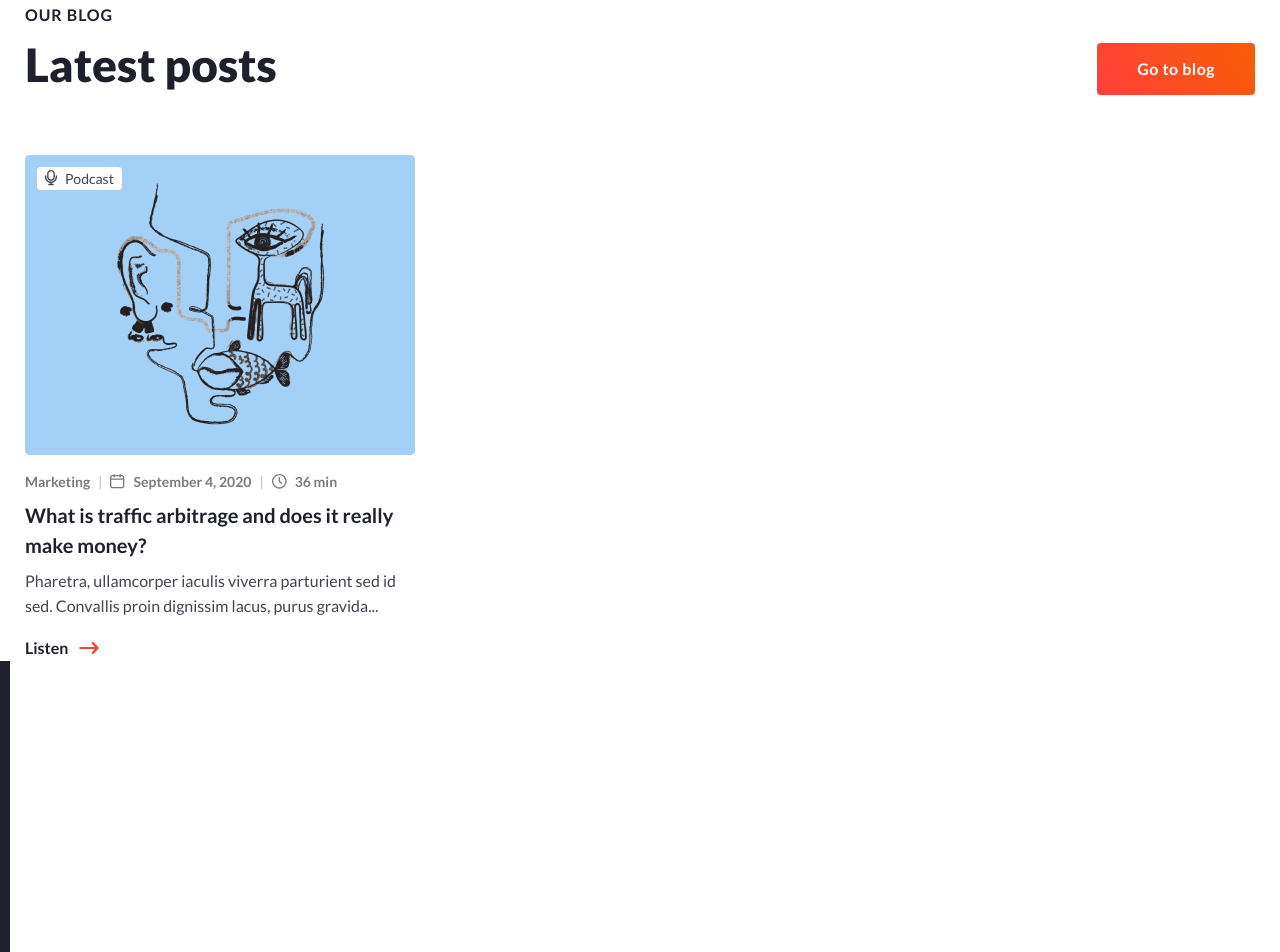
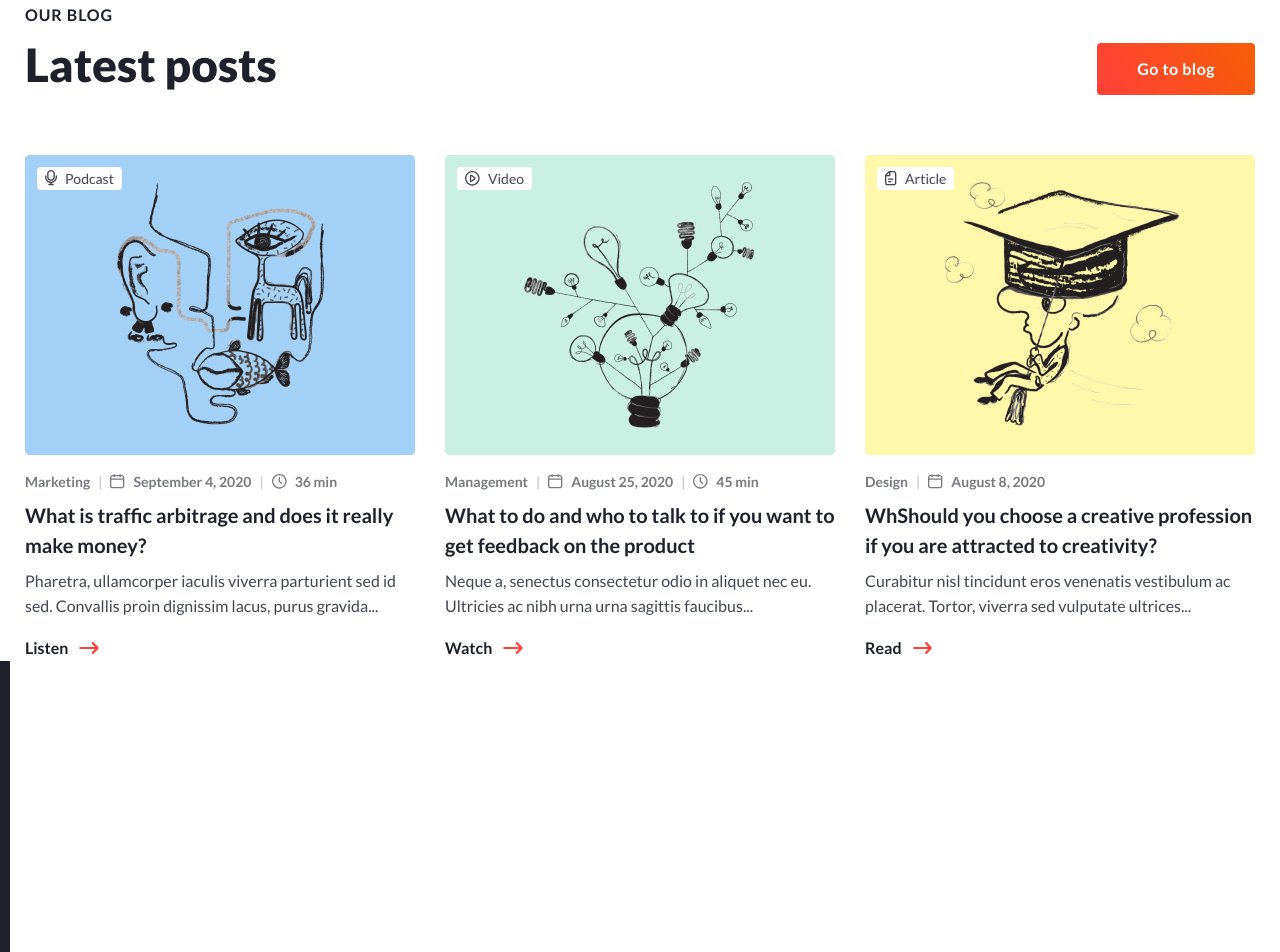
Before and after one commit to boggart86/frontend-projects, a plain HTML site: page Createx-layout/index.html in a window 1280 px wide. Shown: the part 7116-8068 px from the top of the page. Drawn offline with Linux system fonts and the light colour scheme.

Commit message:
our-blog complete

```diff
--- a/Createx-layout/css/style.css
+++ b/Createx-layout/css/style.css
@@ -905,6 +905,9 @@ section.our-blog {
   }
 
   .posts {
+    display: flex;
+    justify-content: space-between;
+
     .post {
       position: relative;
       width: 390px;
--- a/Createx-layout/index.html
+++ b/Createx-layout/index.html
@@ -630,6 +630,48 @@
             <a class="arrow-ref" href="#">Listen</a>
           </div>
 
+          <div class="post">
+            <div class="type">
+              <img src="images/icons/blog/Vector-1.svg">
+              Video
+            </div>
+            <img class="post-image" src="images/blog/2.jpg" alt="cacofony">
+            <div class="metadata">
+              <span class="direction">Management</span>
+              <div class="date">
+                <img src="images/icons/blog/Vector (Stroke).svg">
+                August 25, 2020
+              </div>
+              <div class="read-time">
+                <img src="images/icons/blog/Union.svg" alt="">
+                45 min
+              </div>
+            </div>
+            <h3 class="bold">What to do and who to talk to if you want to get feedback on the product</h3>
+            <p class="normal">Neque a, senectus consectetur odio in aliquet nec eu. Ultricies ac nibh urna urna sagittis
+              faucibus...</p>
+            <a class="arrow-ref" href="#">Watch</a>
+          </div>
+
+          <div class="post">
+            <div class="type">
+              <img src="images/icons/blog/Vector.svg">
+              Article
+            </div>
+            <img class="post-image" src="images/blog/3.jpg" alt="cacofony">
+            <div class="metadata">
+              <span class="direction">Design</span>
+              <div class="date">
+                <img src="images/icons/blog/Vector (Stroke).svg">
+                August 8, 2020
+              </div>
+            </div>
+            <h3 class="bold">WhShould you choose a creative profession if you are attracted to creativity?</h3>
+            <p class="normal">Curabitur nisl tincidunt eros venenatis vestibulum ac placerat. Tortor, viverra sed
+              vulputate ultrices...</p>
+            <a class="arrow-ref" href="#">Read</a>
+          </div>
+
         </div>
 
       </div>
```
